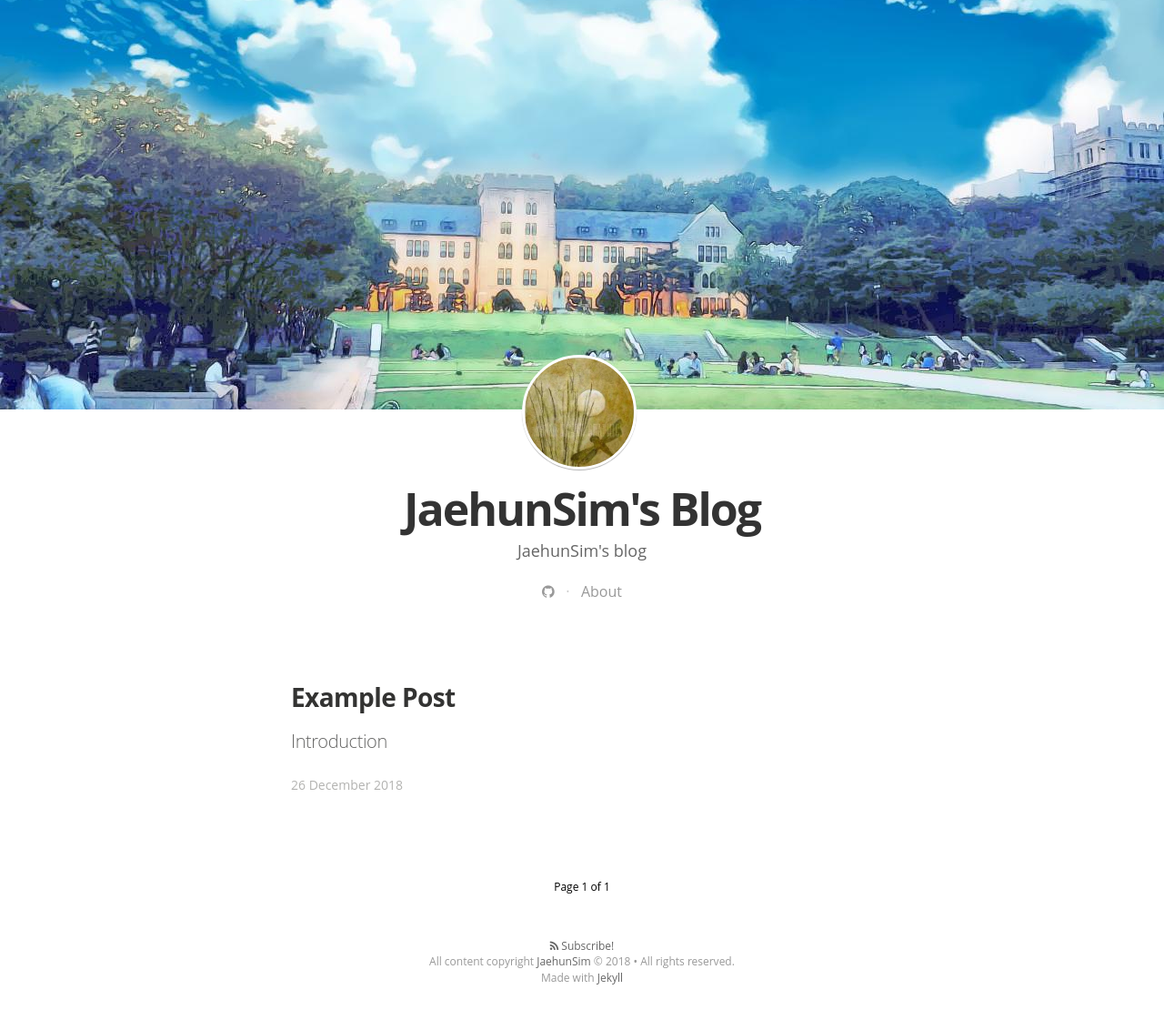
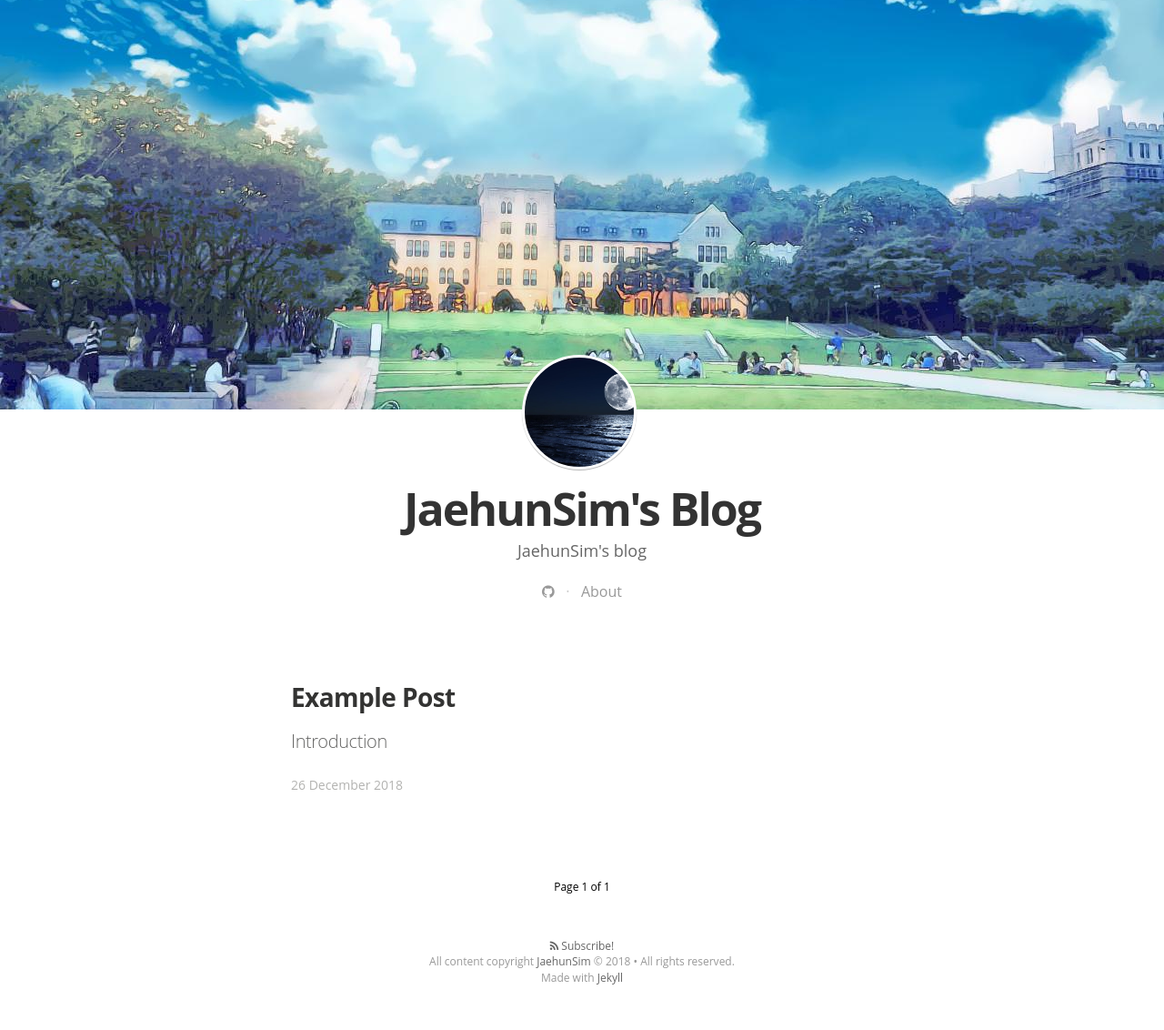
Before and after one commit to JaehunSim/JaehunSim.github.io, a Jekyll site: the page built from index.html, in a window 1280 px wide. Shown: the whole page at 91% size. Built offline with Jekyll 4.4.1, drawn with Linux system fonts in a browser that asks for light colours; nearby versions of some CDN libraries; some web fonts are replaced; the list of posts is cut into pages by our own code; comment, search, counter and statistics services are not loaded.

Commit message:
Update _config.yml

```diff
--- a/_config.yml
+++ b/_config.yml
@@ -10,7 +10,7 @@ description: > # this means to ignore newlines until "email:"
 
 email: tapu1125@gmail.com
 #blog logo
-logo: "/assets/images/dragonfly_moon.jpg"
+logo: "/assets/images/moon_logo.jpg"
 float_logo: false # true, false (default)
 
 # blog cover
@@ -18,7 +18,7 @@ cover: "/assets/images/background-school.jpg"
 
 name: 'JaehunSim'
 author: 'JaehunSim'
-author_image: "/assets/images/dragonfly_moon.jpg"
+author_image: "/assets/images/moon_logo.jpg"
 
 paginate:	5
 
```
